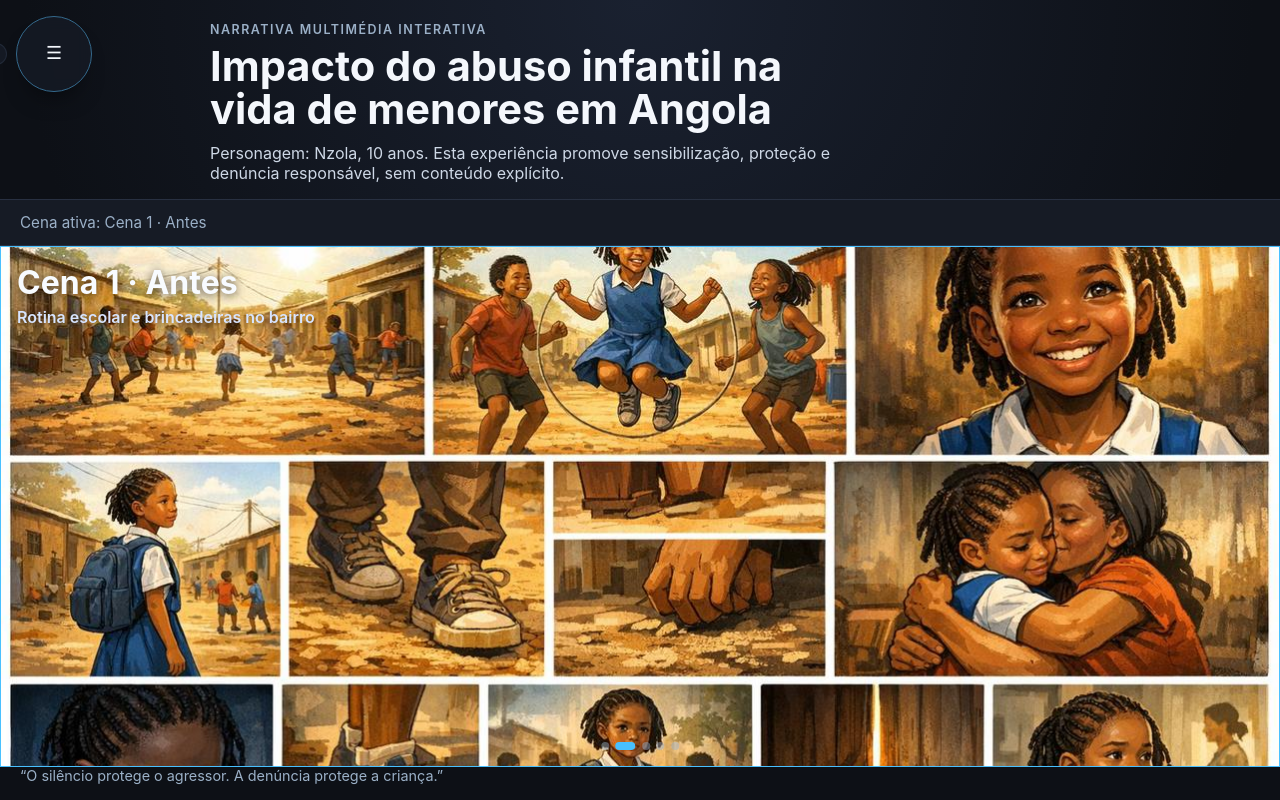
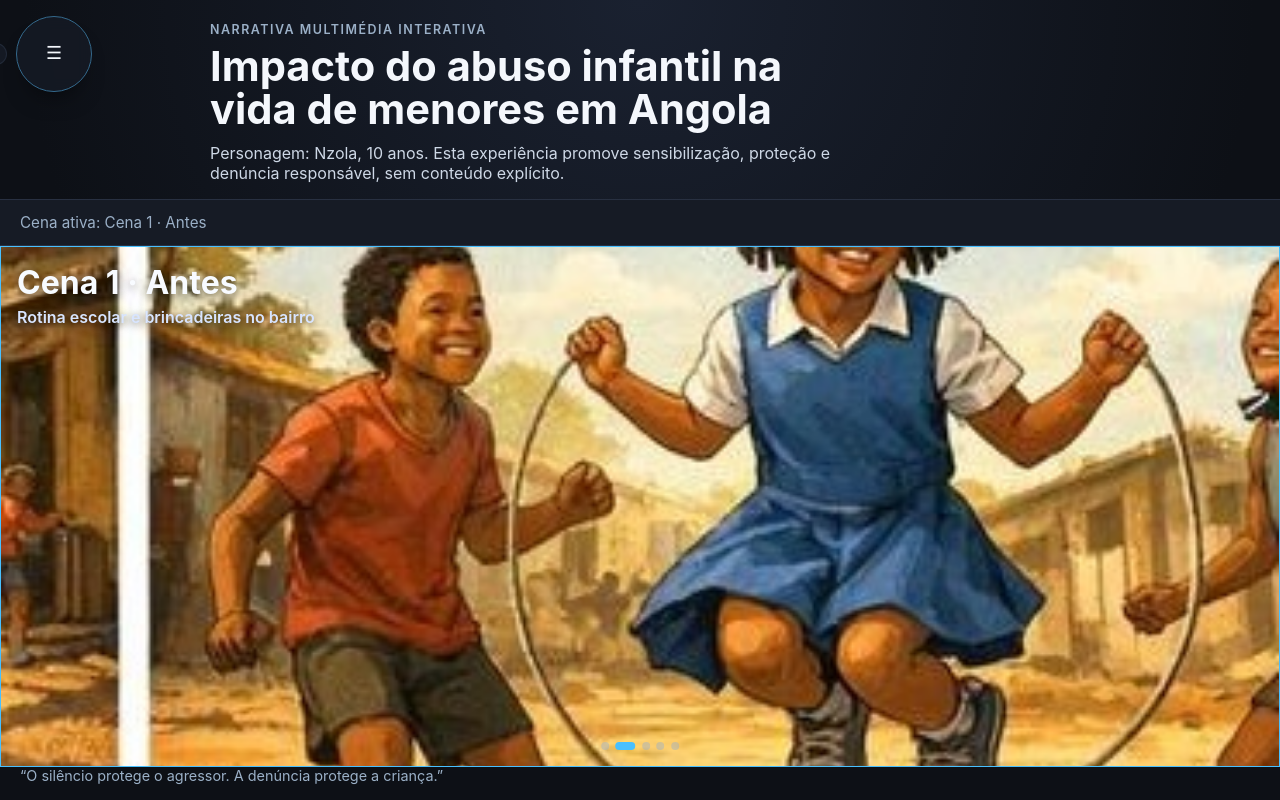
Before and after one commit to Kelson-D-Pedro/portfolio, a React (Vite) app: page / in a window 1280 px wide. Built offline with nearby package versions, Linux system fonts and the light colour scheme.

Commit message:
Update media sources in SCENES for improved image representation

```diff
--- a/src/App.jsx
+++ b/src/App.jsx
@@ -15,29 +15,25 @@ const SCENES = [
       {
         id: 'img-1',
         type: 'image',
-        src: '/media/images/storyboard-collage.jpeg',
-        focus: '16% 15%',
+        src: '/media/images/cena-1-img-1.jpg',
         alt: 'Crianças brincando na rua do bairro',
       },
       {
         id: 'img-2',
         type: 'image',
-        src: '/media/images/storyboard-collage.jpeg',
-        focus: '50% 14%',
+        src: '/media/images/cena-1-img-2.jpg',
         alt: 'Nzola brincando com outras crianças',
       },
       {
         id: 'img-3',
         type: 'image',
-        src: '/media/images/storyboard-collage.jpeg',
-        focus: '84% 14%',
+        src: '/media/images/cena-1-img-3.jpg',
         alt: 'Rosto de Nzola sorrindo',
       },
       {
         id: 'img-4',
         type: 'image',
-        src: '/media/images/storyboard-collage.jpeg',
-        focus: '13% 42%',
+        src: '/media/images/cena-1-img-4.jpg',
         alt: 'Nzola indo à escola com mochila',
       },
       {
@@ -60,22 +56,19 @@ const SCENES = [
       {
         id: 'img-5',
         type: 'image',
-        src: '/media/images/storyboard-collage.jpeg',
-        focus: '11% 70%',
+        src: '/media/images/cena-2-img-1.jpg',
         alt: 'Nzola com expressão triste e olhar baixo',
       },
       {
         id: 'img-6',
         type: 'image',
-        src: '/media/images/storyboard-collage.jpeg',
-        focus: '68% 78%',
+        src: '/media/images/cena-2-img-2.jpg',
         alt: 'Porta semiaberta simbolizando medo e silêncio',
       },
       {
         id: 'img-7',
         type: 'image',
-        src: '/media/images/storyboard-collage.jpeg',
-        focus: '31% 43%',
+        src: '/media/images/cena-2-img-3.jpg',
         alt: 'Detalhe de tensão e insegurança',
       },
       {
@@ -98,22 +91,19 @@ const SCENES = [
       {
         id: 'img-8',
         type: 'image',
-        src: '/media/images/storyboard-collage.jpeg',
-        focus: '83% 42%',
+        src: '/media/images/cena-3-img-1.jpg',
         alt: 'Abraço e acolhimento entre criança e adulta',
       },
       {
         id: 'img-9',
         type: 'image',
-        src: '/media/images/storyboard-collage.jpeg',
-        focus: '49% 78%',
+        src: '/media/images/cena-3-img-2.jpg',
         alt: 'Nzola retomando confiança',
       },
       {
         id: 'img-10',
         type: 'image',
-        src: '/media/images/storyboard-collage.jpeg',
-        focus: '89% 78%',
+        src: '/media/images/cena-3-img-3.jpg',
         alt: 'Professora observando e oferecendo apoio',
       },
     ],
@@ -138,13 +128,7 @@ function MediaCard({ item, className = '' }) {
   return (
     <article className={`media-card ${className}`.trim()}>
       {item.type === 'image' ? (
-        <img
-          src={item.src}
-          alt={item.alt}
-          loading="lazy"
-          style={{ objectPosition: item.focus ?? 'center' }}
-          onError={() => setFailed(true)}
-        />
+        <img src={item.src} alt={item.alt} loading="lazy" onError={() => setFailed(true)} />
       ) : (
         <video
           src={item.src}
```
